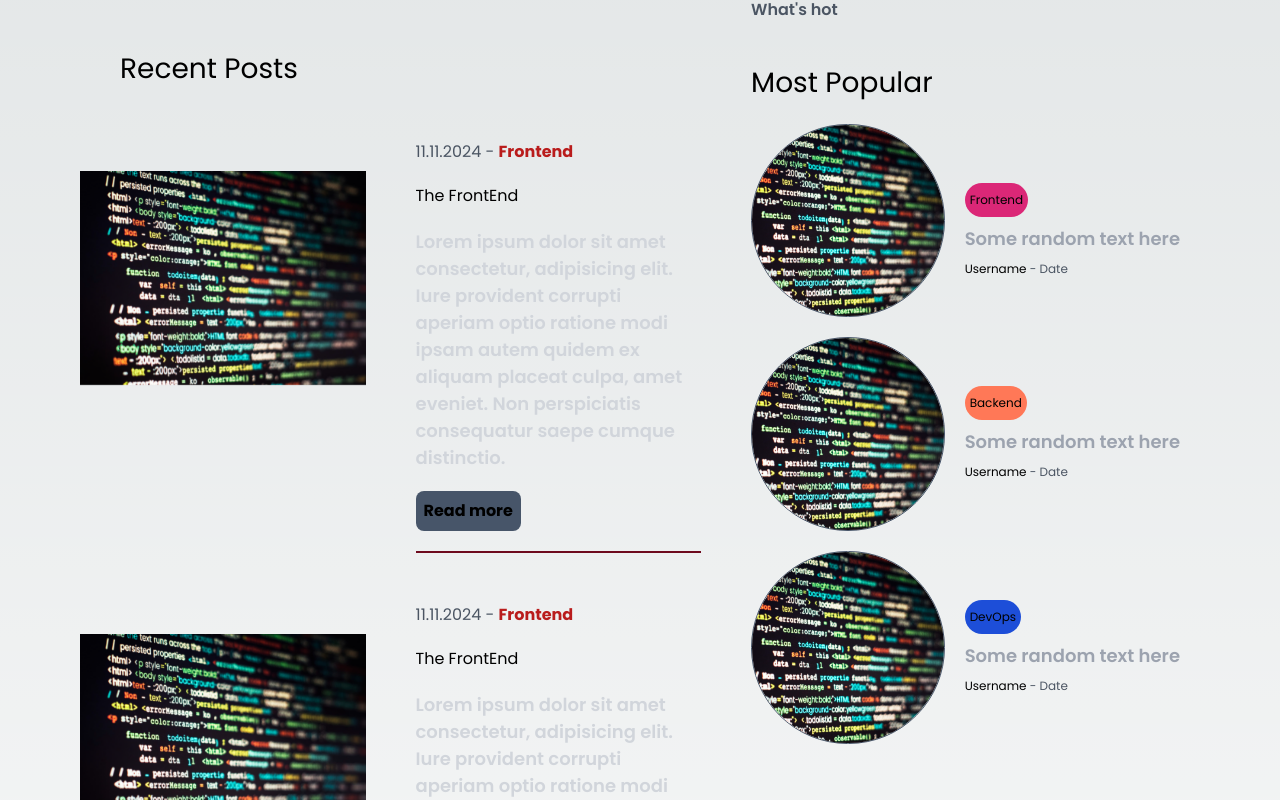
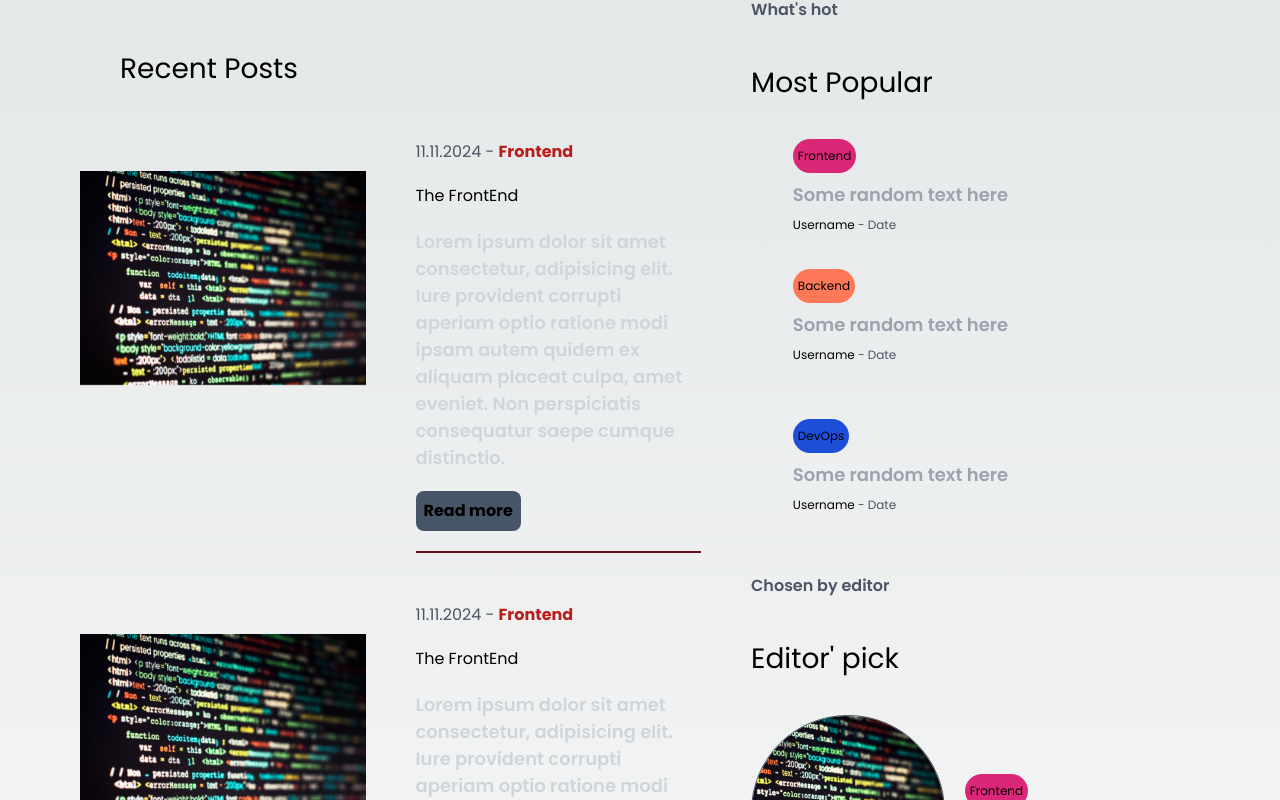
Before and after one commit to Rzvone/blogfolioc, a Next.js app: page / in a window 1280 px wide. Shown: the part 920-1720 px from the top of the page. Built offline with nearby package versions, Linux system fonts and the light colour scheme.

Commit message:
fixed burger menu I think

```diff
--- a/src/app/globals.css
+++ b/src/app/globals.css
@@ -79,7 +79,7 @@ body::-webkit-scrollbar {
   }
 
   .burger-menu {
-    @apply absolute top-[100px] left-0 bg-[#110016] h-full w-full z-[1000] flex-col items-center
+    @apply absolute top-[80px] left-0 bg-[#110016] h-[100vh] w-full z-[1000] flex-col items-center
     justify-center gap-[50px] text-[36px]
   }
 
--- a/src/components/menu/Menu.tsx
+++ b/src/components/menu/Menu.tsx
@@ -7,7 +7,41 @@ const Menu = () => {
     <div className='flex-2 mr-5 sm:hidden md:block xs:hidden 2xs:hidden 3xs:hidden select-none'>
       <h2 className='text-gray-600 text-[16px] font-semibold'>What&apos;s hot</h2>
       <h1 className='text-[28px] mt-[40px] mb-5'>Most Popular</h1>
-      <div className='items'>
+      <div className='flex flex-col items-center gap-[35px] mt-[35px] mb-[60px] ml-[-130px]'>
+        <Link href='/' className='flex items-center gap-[20px]' >
+          <div className='flex flex-4 flex-col gap-2'>
+            <span className='px-[5px] py-[8px] rounded-full text-[12px] bg-pink-600 text-center w-fit '>Frontend</span>
+            <h3 className='text-[18px] font-semibold text-gray-400'>Some random text here</h3>
+            <div className='text-[12px]'>
+              <span className='username'>Username</span>
+              <span className='text-gray-600'> - Date</span>
+            </div>
+          </div>
+        </Link>
+        <Link href='/' className='flex items-center gap-[20px] mb-5' >
+          <div className='flex flex-4 flex-col gap-2'>
+            <span className='px-[5px] py-[8px] rounded-full text-[12px] bg-[#ff7857] text-center w-fit '>Backend</span>
+            <h3 className='text-[18px] font-semibold text-gray-400'>Some random text here</h3>
+            <div className='text-[12px]'>
+              <span className='username'>Username</span>
+              <span className='text-gray-600'> - Date</span>
+            </div>
+          </div>
+        </Link>
+        <Link href='/' className='flex items-center gap-[20px]' >
+          <div className='flex flex-4 flex-col gap-2'>
+            <span className='px-[5px] py-[8px] rounded-full text-[12px] bg-blue-700 text-center w-fit '>DevOps</span>
+            <h3 className='text-[18px] font-semibold text-gray-400'>Some random text here</h3>
+            <div className='text-[12px]'>
+              <span className='username'>Username</span>
+              <span className='text-gray-600'> - Date</span>
+            </div>
+          </div>
+        </Link>
+      </div>
+      <h2 className='text-gray-600 text-[16px] font-semibold'>Chosen by editor</h2>
+      <h1 className='text-[28px] mt-[40px] mb-5'>Editor&apos; pick</h1>
+      <div className='flex flex-col items-center gap-[35px] mt-[35px] mb-[60px]'>
         <Link href='/' className='flex items-center gap-[20px]' >
           <div className='flex-1 aspect-square relative mb-5'>
             <Image
```
